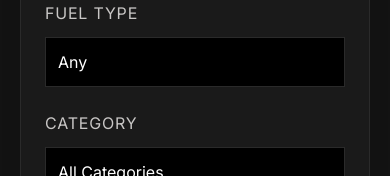
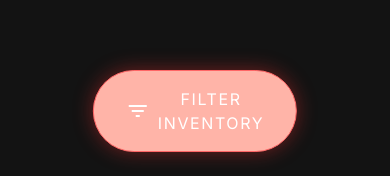
Before and after one commit to VanshdeepSi/Car-Planet, a Next.js app: page /inventory in a window 390 px wide. Shown: the part 668-844 px from the top of the page. Built offline with nearby package versions, Linux system fonts and the light colour scheme; no server answers; the database is empty.

Commit message:
Convert mobile filter to bottom drawer

```diff
--- a/components/InventoryFilters.tsx
+++ b/components/InventoryFilters.tsx
@@ -6,6 +6,8 @@ import { useState, useEffect } from "react";
 export default function InventoryFilters() {
   const router = useRouter();
   const searchParams = useSearchParams();
+
+  const [isOpen, setIsOpen] = useState(false);
 
   const [minPrice, setMinPrice] = useState(searchParams?.get("min_price") || "");
   const [maxPrice, setMaxPrice] = useState(searchParams?.get("max_price") || "");
@@ -41,6 +43,7 @@ export default function InventoryFilters() {
     else params.delete("fuel_type");
 
     router.push(`/inventory?${params.toString()}`);
+    setIsOpen(false);
   };
 
   const clearFilters = () => {
@@ -53,18 +56,50 @@ export default function InventoryFilters() {
     params.delete("category");
 
     router.push(`/inventory?${params.toString()}`);
+    setIsOpen(false);
   };
 
   return (
-    <aside className="bg-[#1A1A1A] border border-[#2A2A2A] p-6 sticky top-28 shadow-xl">
+    <>
+      {/* Mobile Floating Action Button */}
+      <div className="fixed bottom-6 left-1/2 -translate-x-1/2 z-40 lg:hidden">
+        <button
+          onClick={() => setIsOpen(true)}
+          className="bg-primary text-white font-label-md uppercase tracking-widest px-8 py-4 rounded-full shadow-[0_0_20px_rgba(255,51,51,0.4)] flex items-center gap-2 border border-[#ff6666]"
+        >
+          <span className="material-symbols-outlined">filter_list</span>
+          Filter Inventory
+        </button>
+      </div>
+
+      {/* Mobile Drawer Overlay */}
+      {isOpen && (
+        <div
+          className="fixed inset-0 bg-black/80 z-40 lg:hidden backdrop-blur-sm"
+          onClick={() => setIsOpen(false)}
+        ></div>
+      )}
+
+      {/* Filter Sidebar / Mobile Drawer */}
+      <aside className={`
+        bg-[#1A1A1A] border border-[#2A2A2A] shadow-xl
+        lg:block lg:sticky lg:top-28 lg:h-auto lg:w-auto lg:relative lg:translate-y-0 lg:p-6 lg:rounded-none lg:z-auto
+        fixed bottom-0 left-0 right-0 z-50 h-[80vh] overflow-y-auto p-6 rounded-t-3xl transition-transform duration-300 ease-in-out
+        ${isOpen ? 'translate-y-0' : 'translate-y-full hidden lg:block'}
+      `}>
         <div className="flex justify-between items-center mb-6 pb-4 border-b border-[#2A2A2A]">
           <h3 className="font-headline-sm text-white uppercase tracking-widest flex items-center gap-2">
             <span className="material-symbols-outlined text-primary text-[20px]">filter_list</span>
             Filters
           </h3>
+          <div className="flex items-center gap-4">
             <button onClick={clearFilters} className="text-[12px] uppercase text-tertiary hover:text-primary transition-colors tracking-widest">
               Clear
             </button>
+            <button onClick={() => setIsOpen(false)} className="lg:hidden text-white flex items-center justify-center p-2 rounded-full bg-surface-variant">
+              <span className="material-symbols-outlined text-[16px]">close</span>
+            </button>
+          </div>
         </div>
 
       <div className="space-y-6">
@@ -174,5 +209,6 @@ export default function InventoryFilters() {
         </button>
       </div>
     </aside>
+    </>
   );
 }
```
Lines whose indentation alone changed are shown as unchanged.
